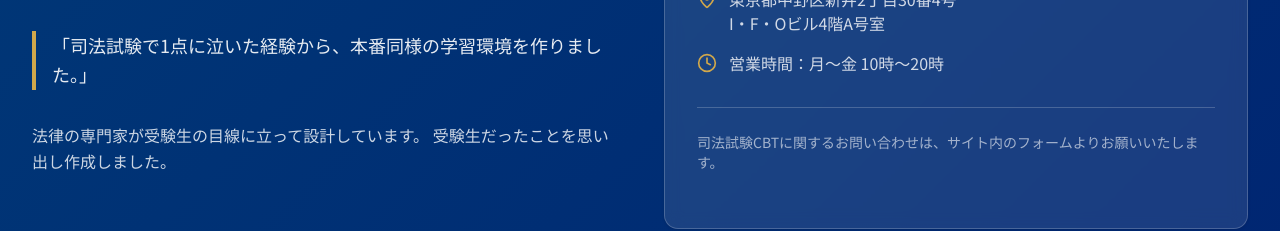
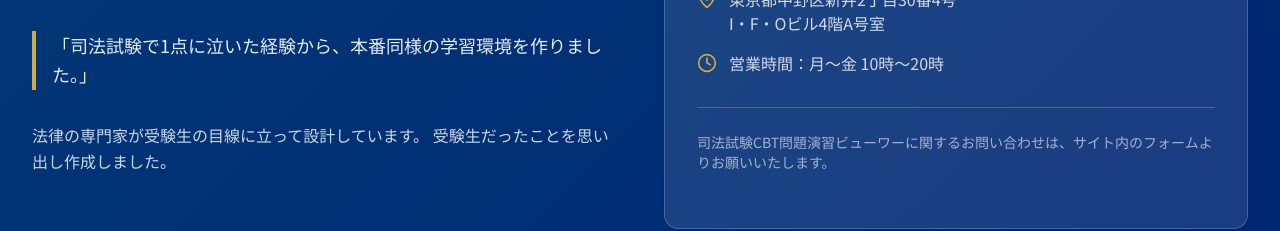
Before and after one commit to Legal-Bar-Examination-CBT/CBT-website, a Next.js app: page / in a window 1280 px wide. Shown: the part 2700-2931 px from the top of the page. Built offline with nearby package versions, Linux system fonts and the light colour scheme.

Commit message:
feat(brand): formal name in comparison, lawyer, and stats sections

```diff
--- a/components/home/comparison-section.tsx
+++ b/components/home/comparison-section.tsx
@@ -77,7 +77,7 @@ export function ComparisonSection() {
                 <th className="text-left py-4 px-6 font-medium text-muted-foreground">機能</th>
                 <th className="text-center py-4 px-6 font-bold text-primary bg-primary/5">
                   <div className="flex flex-col items-center">
-                    <span>司法試験CBT</span>
+                    <span>司法試験CBT問題演習ビューワー</span>
                     <Badge variant="secondary" className="mt-1 bg-gold/20 text-gold text-xs">おすすめ</Badge>
                   </div>
                 </th>
--- a/components/home/lawyer-section.tsx
+++ b/components/home/lawyer-section.tsx
@@ -60,7 +60,7 @@ export function LawyerSection() {
 
                 <div className="mt-8 pt-6 border-t border-white/20">
                   <p className="text-sm text-white/60">
-                    司法試験CBTに関するお問い合わせは、サイト内のフォームよりお願いいたします。
+                    司法試験CBT問題演習ビューワーに関するお問い合わせは、サイト内のフォームよりお願いいたします。
                   </p>
                 </div>
               </CardContent>
--- a/components/home/stats-section.tsx
+++ b/components/home/stats-section.tsx
@@ -120,7 +120,7 @@ export function StatsSection() {
         {/* Section Header */}
         <div className="text-center max-w-2xl mx-auto mb-12 lg:mb-16">
           <h2 className="text-3xl font-bold text-foreground sm:text-4xl text-balance">
-            数字で見る<span className="text-primary">司法試験CBT</span>
+            数字で見る<span className="text-primary">司法試験CBT問題演習ビューワー</span>
           </h2>
           <p className="mt-4 text-lg text-muted-foreground">
             多くの受験生に選ばれ、学習を支援し続けています。
```
